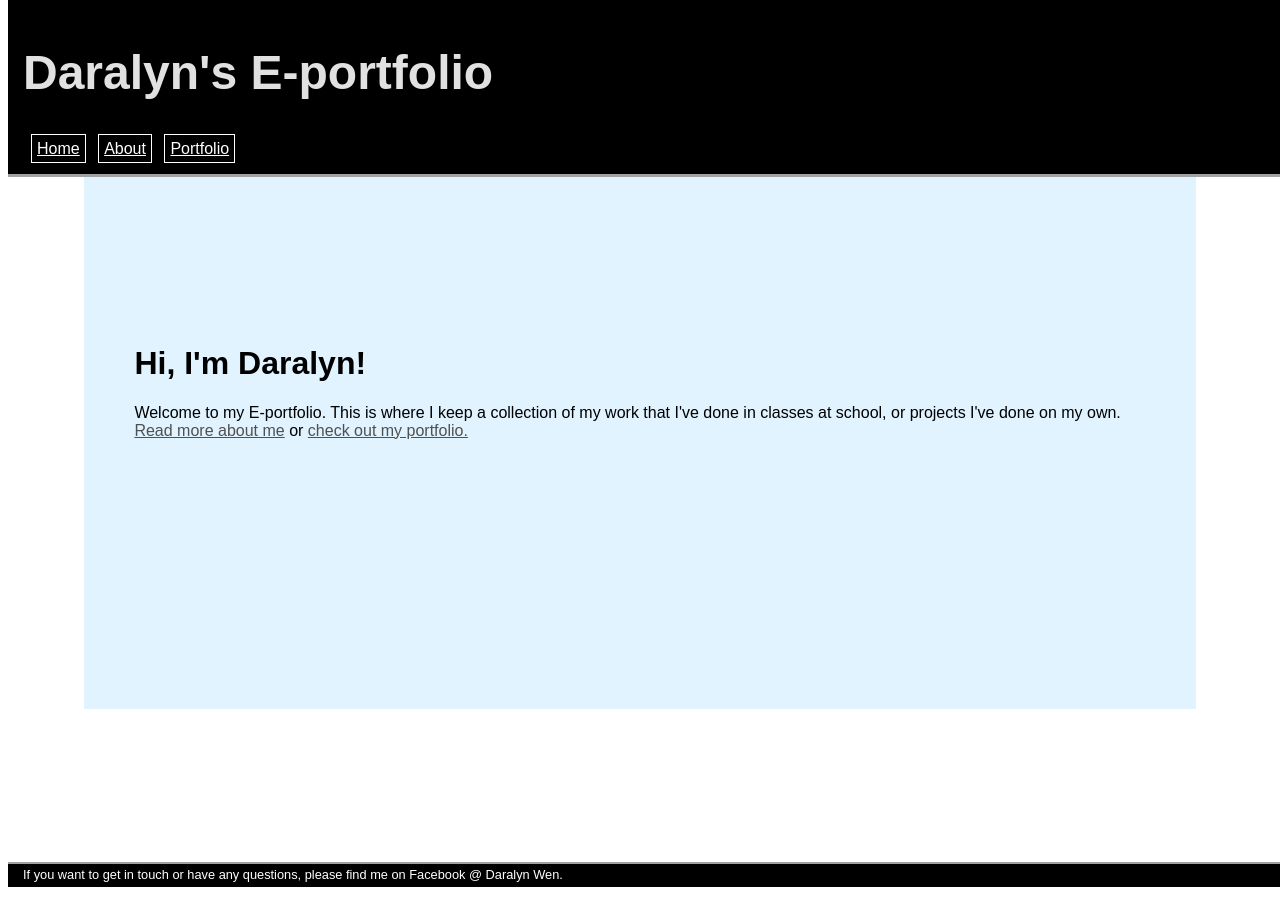
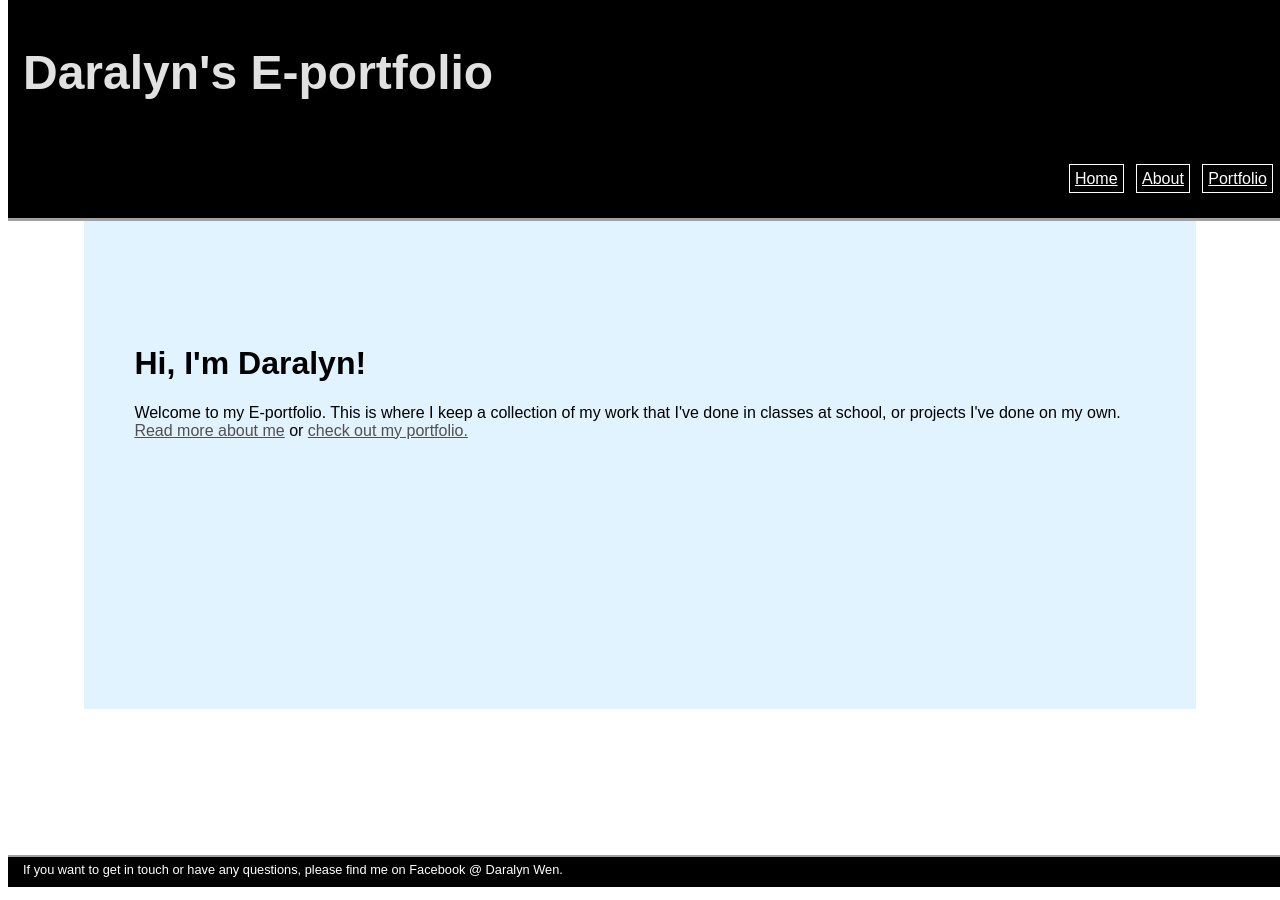
Before and after one commit to daralyn/daralyn.github.io, a Jekyll site: the page built from index.html, in a window 1280 px wide. Built offline with Jekyll 4.4.1, drawn with Linux system fonts in a browser that asks for light colours.

Commit message:
floated pnavigation

```diff
--- a/css/main.css
+++ b/css/main.css
@@ -20,8 +20,8 @@ footer{
     font-family: 'Arial', 'Sans-Serif';
     border-top: 2px solid rgb(161, 161, 161);
     background-color: rgb(0, 0, 0);
-    padding-top: 3px;
-    padding-bottom: 5px;
+    padding-top: 5px;
+    padding-bottom: 10px;
     padding-left: 15px;
     padding-right: 15px;
 }
@@ -47,6 +47,8 @@ footer{
 #pnavigation {
     font-color: rgb(225, 225, 225);
     text-decoration: none;
+    float: right;
+    margin: 30px;
 }
 
 
```
